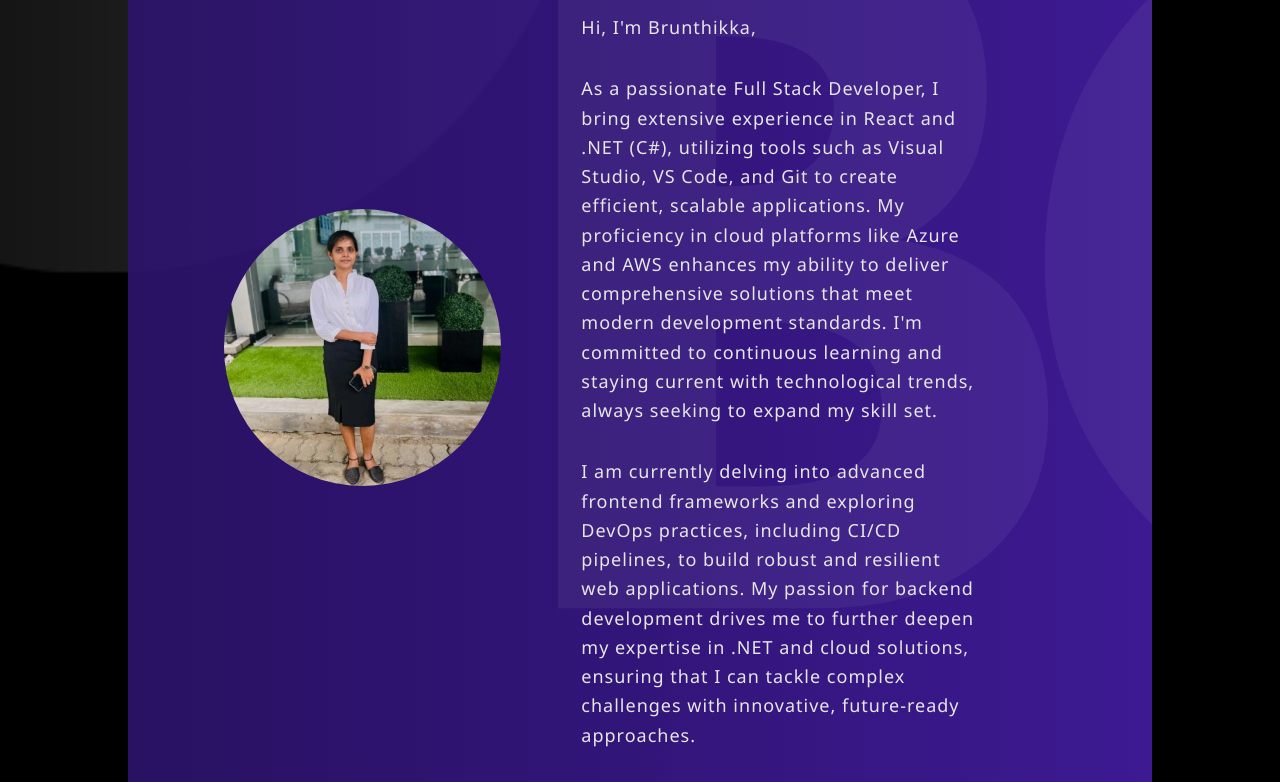
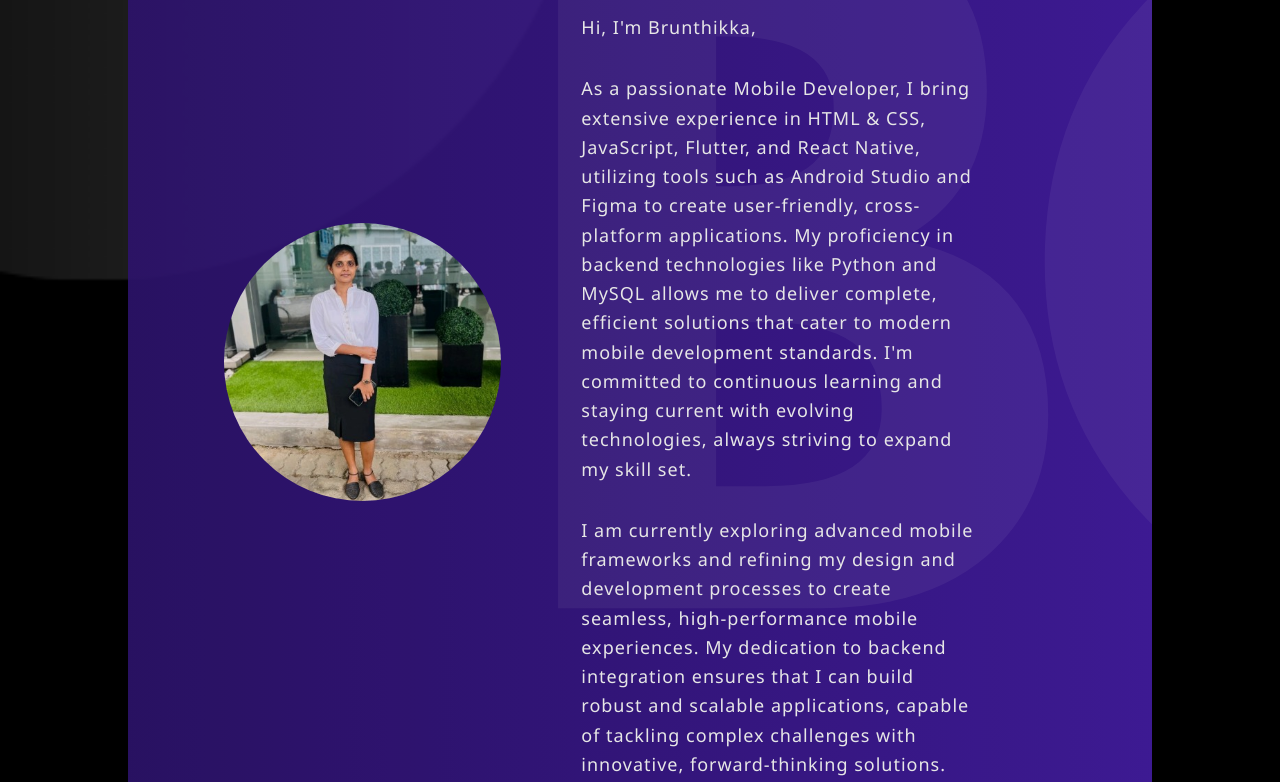
Before and after one commit to kamalshanth163/AbiramyPortfolio, a plain HTML site: page index.html in a window 1280 px wide. Shown: the part 1079-1861 px from the top of the page. Drawn offline with nearby package versions, Linux system fonts and the light colour scheme.

Commit message:
Update about section

```diff
--- a/index.html
+++ b/index.html
@@ -66,10 +66,10 @@
                 Hi, I'm Brunthikka,
               </p>
               <p class="text-gray-200 leading-relaxed mb-8">
-                As a passionate Full Stack Developer, I bring extensive experience in React and .NET (C#), utilizing tools such as Visual Studio, VS Code, and Git to create efficient, scalable applications. My proficiency in cloud platforms like Azure and AWS enhances my ability to deliver comprehensive solutions that meet modern development standards. I'm committed to continuous learning and staying current with technological trends, always seeking to expand my skill set.
+                As a passionate Mobile Developer, I bring extensive experience in HTML & CSS, JavaScript, Flutter, and React Native, utilizing tools such as Android Studio and Figma to create user-friendly, cross-platform applications. My proficiency in backend technologies like Python and MySQL allows me to deliver complete, efficient solutions that cater to modern mobile development standards. I'm committed to continuous learning and staying current with evolving technologies, always striving to expand my skill set.
               </p>
               <p class="text-gray-200 leading-relaxed mb-8">
-                I am currently delving into advanced frontend frameworks and exploring DevOps practices, including CI/CD pipelines, to build robust and resilient web applications. My passion for backend development drives me to further deepen my expertise in .NET and cloud solutions, ensuring that I can tackle complex challenges with innovative, future-ready approaches.
+                I am currently exploring advanced mobile frameworks and refining my design and development processes to create seamless, high-performance mobile experiences. My dedication to backend integration ensures that I can build robust and scalable applications, capable of tackling complex challenges with innovative, forward-thinking solutions.
               </p>
 
               <div class="mt-12">
```
